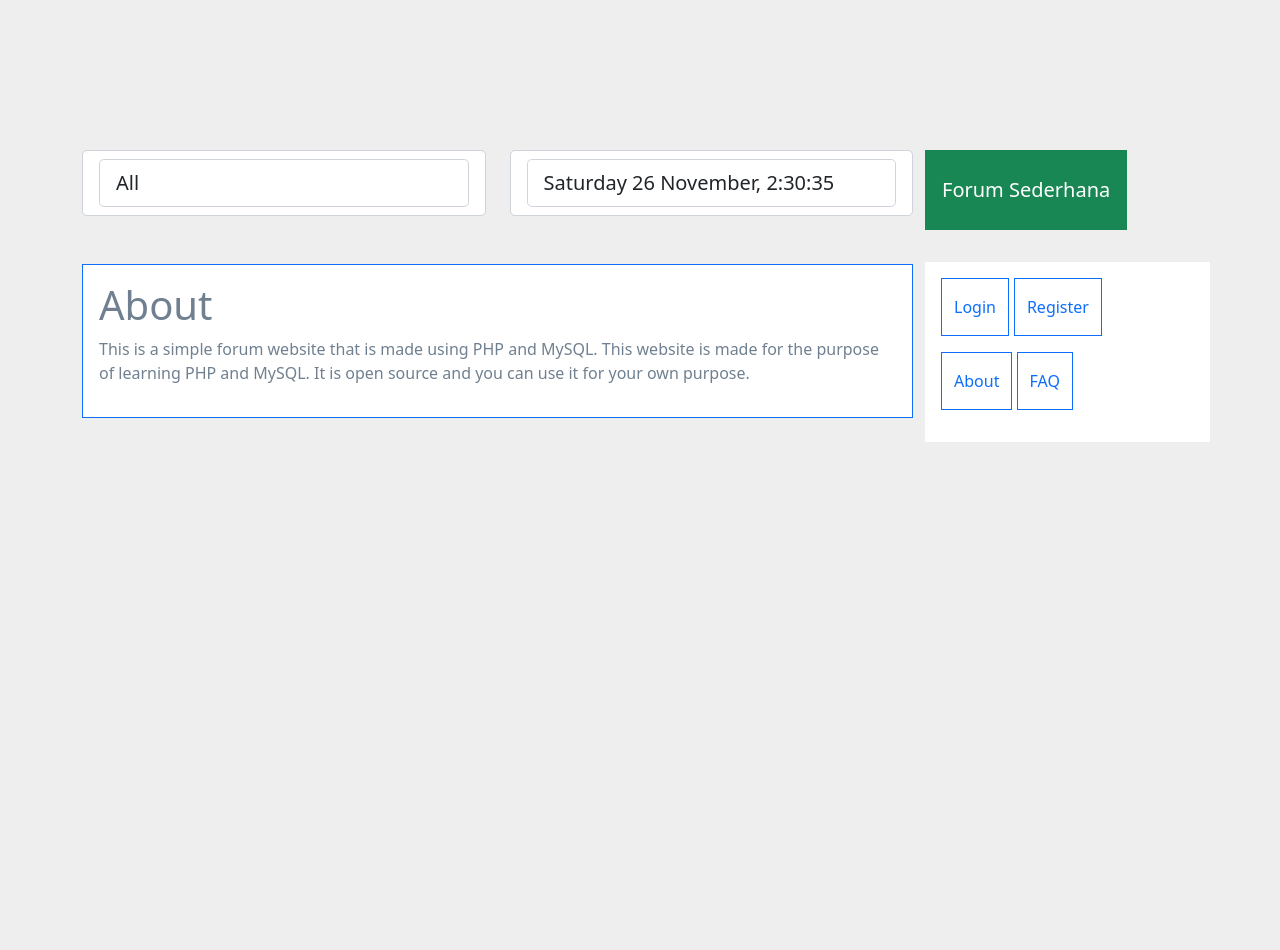
After one commit to Dadangdut33/forum-sederhana, a PHP site: page /about.php in a window 1280 px wide. The commit adds this page. Run offline with PHP 8.4, Linux system fonts and the light colour scheme; data comes from the database, SQL or seed files in the repository.

Commit message:
add faq & about page

```diff
--- /dev/null
+++ b/about.php
@@ -0,0 +1,222 @@
+<!DOCTYPE html>
+<html lang="en">
+
+<?php
+// session
+session_start();
+
+// include db connect
+include './connection.php';
+
+?>
+
+<head>
+  <meta charset="UTF-8">
+  <meta http-equiv="X-UA-Compatible" content="IE=edge">
+  <meta name="viewport" content="width=device-width, initial-scale=1.0">
+  <link href="https://code.ionicframework.com/ionicons/2.0.1/css/ionicons.min.css" rel="stylesheet">
+  <link href="https://cdn.jsdelivr.net/npm/bootstrap@5.0.2/dist/css/bootstrap.min.css" rel="stylesheet"
+    integrity="sha384-EVSTQN3/azprG1Anm3QDgpJLIm9Nao0Yz1ztcQTwFspd3yD65VohhpuuCOmLASjC" crossorigin="anonymous">
+  <script src="https://cdn.jsdelivr.net/npm/bootstrap@5.0.2/dist/js/bootstrap.bundle.min.js"
+    integrity="sha384-MrcW6ZMFYlzcLA8Nl+NtUVF0sA7MsXsP1UyJoMp4YLEuNSfAP+JcXn/tWtIaxVXM" crossorigin="anonymous">
+  </script>
+  <script src="https://code.jquery.com/jquery-3.6.0.min.js"
+    integrity="sha256-/xUj+3OJU5yExlq6GSYGSHk7tPXikynS7ogEvDej/m4=" crossorigin="anonymous"></script>
+  <link rel="stylesheet" href="index.css">
+  <link rel="icon" href="./favicon.ico">
+
+  <title>Forum Sederhana</title>
+</head>
+
+<body>
+  <main style="margin-top: 150px">
+    <div class="container">
+      <div class="row">
+        <div class="col-lg-9 mb-3">
+          <div class="row text-left mb-5">
+            <div class="col-lg-6 mb-3 mb-sm-0">
+              <div class="dropdown bootstrap-select form-control form-control-lg bg-white bg-op-9 text-sm w-lg-50"
+                style="width: 100%;">
+                <select class="form-control form-control-lg bg-white bg-op-9 text-sm w-lg-50" data-toggle="select"
+                  tabindex="-98" id="dynamic_select">
+                  <option value="./index.php"> All </option>
+                  <?php
+                  // check for GET request named "topic"
+                  if (isset($_GET['topic'])) {
+                    // if found, get the value
+                    $topic = $_GET['topic'];
+
+                    echo '<option value="./index.php?topic=' . $topic . '" selected hidden>' . $topic . '</option>';
+                  } else
+                                    if (isset($_GET['by'])) {
+                    // if found, get the value
+                    $by = $_GET['by'];
+
+                    echo '<option value="./index.php?by=' . $by . '" selected hidden>Seeing post made by ' . $by . '</option>';
+                  }
+
+                  // get all topics from db
+                  $sql = "SELECT * FROM topic";
+                  $result = mysqli_query($conn, $sql);
+                  while ($row = mysqli_fetch_assoc($result)) {
+                    echo '<option value="./index.php?topic=' . $row['name'] . ' "> ' . $row['name'] . '</option>';
+                  }
+                  ?>
+                </select>
+                <script>
+                $(function() {
+                  // bind change event to select
+                  $('#dynamic_select').on('change', function() {
+                    var url = $(this).val(); // get selected value
+                    if (url) { // require a URL
+                      window.location = url; // redirect
+                    }
+                    return false;
+                  });
+                });
+                </script>
+              </div>
+            </div>
+            <div class=" col-lg-6 text-lg-right">
+              <div
+                class="dropdown bootstrap-select form-control form-control-lg bg-white bg-op-9 ml-auto text-sm w-lg-50"
+                style="width: 100%;">
+                <select class="form-control form-control-lg bg-white bg-op-9 ml-auto text-sm w-lg-50"
+                  data-toggle="select" tabindex="-98" disabled>
+                  <option id="time"> Date Time </option>
+                </select>
+              </div>
+            </div>
+          </div>
+          <div
+            class="card row-hover pos-relative py-3 px-3 mb-3 border-primary border-top-1 border-right-1 border-bottom-1 rounded-0">
+            <div class="row align-items-center">
+              <h1>About</h1>
+              <p>
+                This is a simple forum website that is made using PHP and MySQL. This website is made for the purpose of
+                learning PHP and MySQL. It is open source and you can use it for your own purpose.
+              </p>
+            </div>
+          </div>
+        </div>
+        <!-- Sidebar content -->
+        <div class="col-lg-3 mb-4 mb-lg-0 px-lg-0 mt-lg-0">
+          <div
+            style="visibility: hidden; display: none; width: 285px; height: 801px; margin: 0px; float: none; position: static; inset: 85px auto auto;">
+          </div>
+          <div
+            data-settings="{&quot;parent&quot;:&quot;#content&quot;,&quot;mind&quot;:&quot;#header&quot;,&quot;top&quot;:10,&quot;breakpoint&quot;:992}"
+            data-toggle="sticky" class="sticky" style="top: 85px;">
+            <div class="sticky-inner">
+              <h1 class="btn btn-lg btn-block btn-success rounded-0 py-4 mb-3 bg-op-6 roboto-bold"
+                style="margin-bottom: 32px !important;" onclick="window.location.href='./'">Forum
+                Sederhana</h1>
+              <div class="bg-white mb-3">
+                <div class="pos-relative px-3 py-3">
+                  <?php
+                  // check if user is logged in or not
+                  if (isset($_SESSION['username'])) {
+                    // if user is logged in, show the logout button
+                    echo '<a href="post/create.php" class="btn btn-outline-primary btn-block rounded-0 py-3 mb-3 bg-op-6 roboto-bold">Create Post</a>';
+                    echo '<a href="auth/logout.php" class="btn btn-danger btn-sm rounded-0 py-3 mb-3 bg-op-6 roboto-bold" style="margin-left: 5px;">Logout</a>';
+                  } else {
+                    // if user is not logged in, show the login button
+                    echo '<a href="auth/login.php" class="btn btn-outline-primary btn-block rounded-0 py-3 mb-3 bg-op-6 roboto-bold">Login</a>';
+                    echo '<a href="auth/register.php" class="btn btn-outline-primary btn-block rounded-0 py-3 mb-3 bg-op-6 roboto-bold" style="margin-left: 5px;">Register</a>';
+                  }
+                  ?>
+
+                  <br />
+                  <a href="/about.php"
+                    class="btn btn-outline-primary btn-block rounded-0 py-3 mb-3 bg-op-6 roboto-bold">About</a>
+                  <a href="/faq.php"
+                    class="btn btn-outline-primary btn-block rounded-0 py-3 mb-3 bg-op-6 roboto-bold">FAQ</a>
+                </div>
+              </div>
+              <?php
+              // check if user is logged in or not
+              if (isset($_SESSION['username'])) {
+                // get amount of user posts
+                $sql = "SELECT COUNT(*) AS total FROM post WHERE userId = '" . $_SESSION['username'] . "'";
+                $result = mysqli_query($conn, $sql);
+                $row = mysqli_fetch_assoc($result);
+                $total = $row['total'];
+
+                // get amount of user notifcations
+                $sql = "SELECT COUNT(*) AS total FROM notification WHERE userId = '" . $_SESSION['username'] . "' AND isRead = 0";
+                $result = mysqli_query($conn, $sql);
+                $row = mysqli_fetch_assoc($result);
+                $totalNotif = $row['total'];
+
+                // if user is logged in, show the logout button
+                echo '<div class="bg-white text-sm">
+                                <h4 class="px-3 py-4 op-5 m-0 roboto-bold">
+                                    Your Profile
+                                </h4>
+                                <hr class="my-0">
+                                <div class="row text-center d-flex flex-row op-7 mx-0">
+                                    <div class="col-sm-6 col flex-ew text-center py-3 border-bottom mx-0"> <a
+                                            class="d-block lead font-weight-bold" href="./index.php?by=' . $_SESSION['username'] . '">' . $total . '</a> Posts </div>
+                                    <div class="col-sm-6 col flex-ew text-center py-3 border-bottom mx-0"> <a
+                                            class="d-block lead font-weight-bold" href="./profile/notification.php?user=' . $_SESSION['username'] . '">' . $totalNotif . '</a> Unread Notification </div>
+                                </div>
+                                <div class="row text-center d-flex flex-row op-7 mx-0">
+                                <div class="col-sm-6 col flex-ew text-center py-3 border-bottom mx-0"> <a
+                                        class="d-block lead font-weight-bold" href="./profile/index.php?user=' . $_SESSION['username'] . '">' . $_SESSION['username'] . '</a> User </div>';
+
+                // check isAdmin or not
+                if ($_SESSION['isAdmin'] == 1) {
+                  echo '<div class="col-sm-6 col flex-ew text-center py-3 border-bottom mx-0"> <a
+                                        class="d-block lead font-weight-bold" href="./admin/index.php">Admin</a>Admin Menu</div>';
+                } else {
+                  echo '<div class="col-sm-6 col flex-ew text-center py-3 border-bottom mx-0"> <a
+                                        class="d-block lead font-weight-bold" href=""></a></div></div>';
+                }
+              }
+              ?>
+            </div>
+          </div>
+        </div>
+      </div>
+    </div>
+  </main>
+
+  <script>
+  function checkTime(i) {
+    if (i < 10) {
+      i = "0" + i;
+    }
+    return i;
+  }
+
+  var days = ['Sunday', 'Monday', 'Tuesday', 'Wednesday', 'Thursday', 'Friday', 'Saturday'];
+  var months = ['January', 'February', 'March', 'April', 'May', 'June', 'July', 'August', 'September', 'October',
+    'November', 'December'
+  ];
+  var today, day, h, m, s;
+
+  function startTime() {
+    today = new Date();
+    day = days[today.getDay()];
+    dayOfMonth = today.getDate();
+    month = months[today.getMonth()];
+    year = today.getFullYear();
+    h = today.getHours();
+    m = today.getMinutes();
+    s = today.getSeconds();
+    // add a zero in front of numbers<10
+    m = checkTime(m);
+    s = checkTime(s);
+    // document.getElementById('time').innerHTML = day + ", " + h + ":" + m + ":" + s;
+    document.getElementById('time').innerHTML = `${day} ${dayOfMonth} ${month}, ${h}:${m}:${s}`;
+  }
+  startTime()
+
+  setInterval(function() {
+    startTime()
+  }, 500);
+  </script>
+
+</body>
+
+</html>
```
Also changed, not shown: auth/login.php (+6 -7 lines), auth/logout.php (+6 -6 lines), faq.php (added, +239 -0 lines), index.php (+12 -4 lines).
